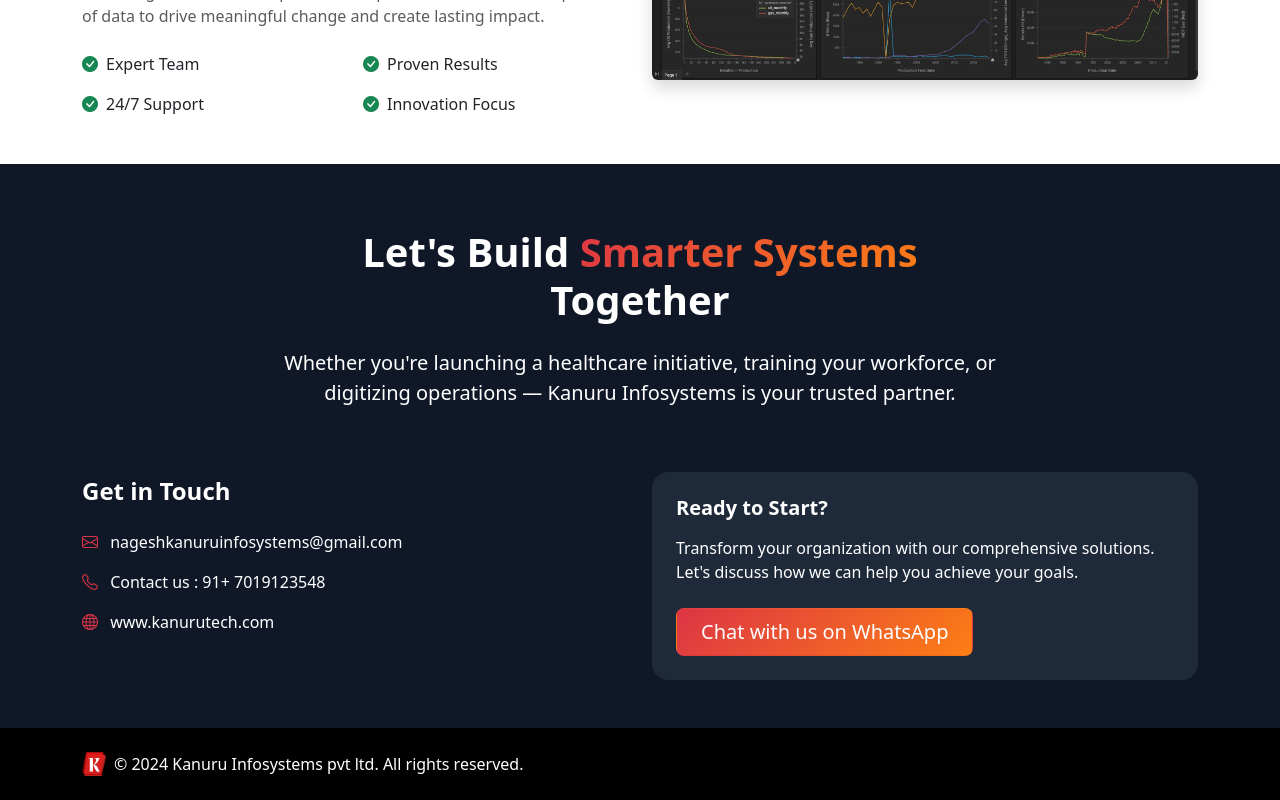
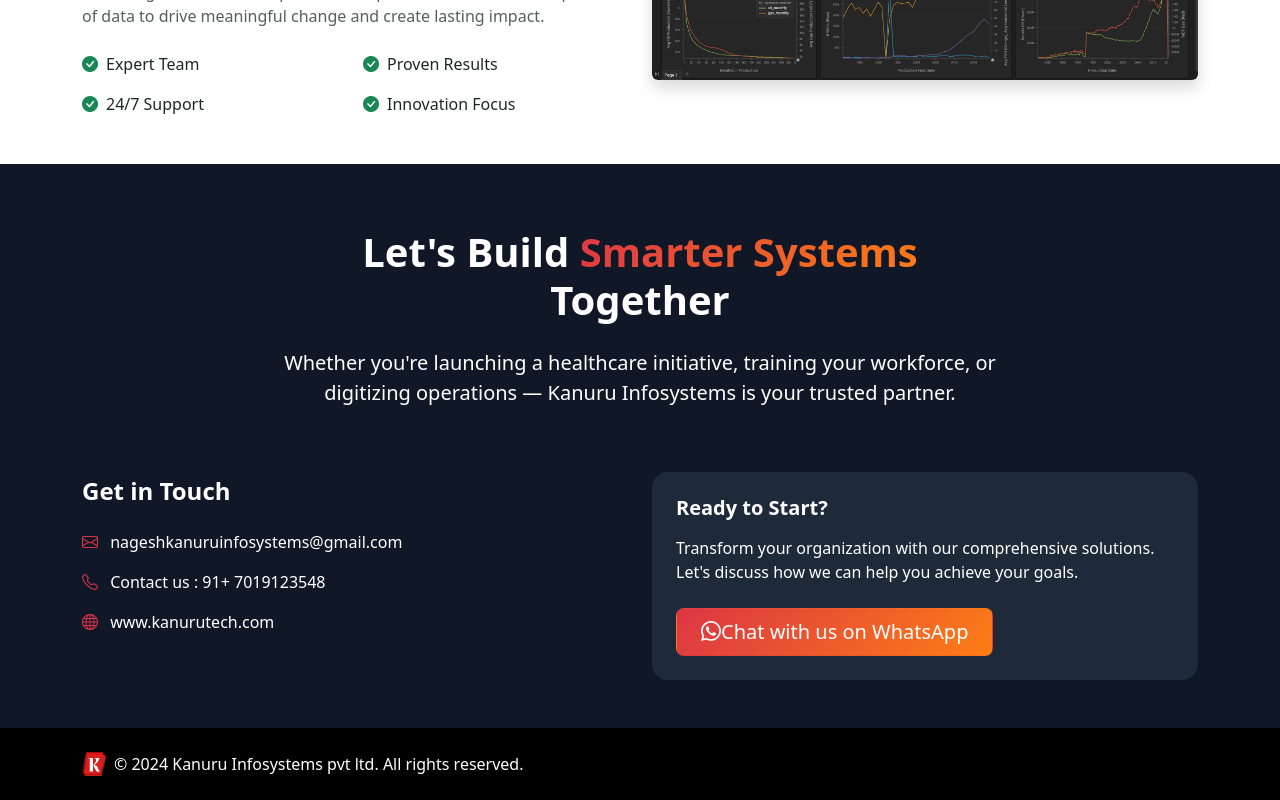
Before and after one commit to suendra2020/kanurutechvuejslive, a Vue app: page / in a window 1280 px wide. Shown: the part 2942-3742 px from the top of the page. Built offline with nearby package versions, Linux system fonts and the light colour scheme.

Commit message:
latest code updated

```diff
--- a/src/App.vue
+++ b/src/App.vue
@@ -275,7 +275,7 @@
           <a class="btn btn-lg gradient-bg text-white px-4" href="https://wa.me/919876543210?text=Welcome%20to%20Kanuru%20Info%20Team.%20Hi%20Kanuru%20Team%2C%20How%20may%20we%20help%20you%3F"
    target="_blank"
    rel="noopener noreferrer">
-  Chat with us on WhatsApp
+  <i class="bi bi-whatsapp mr-2"></i>Chat with us on WhatsApp
 </a>
         </div>
       </div>
```
